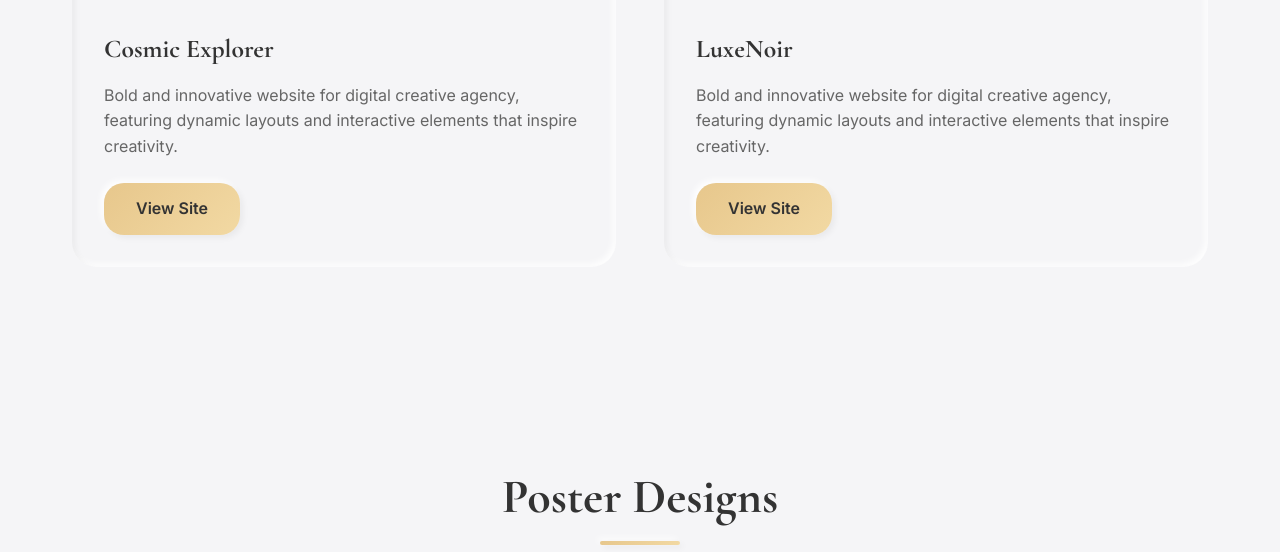
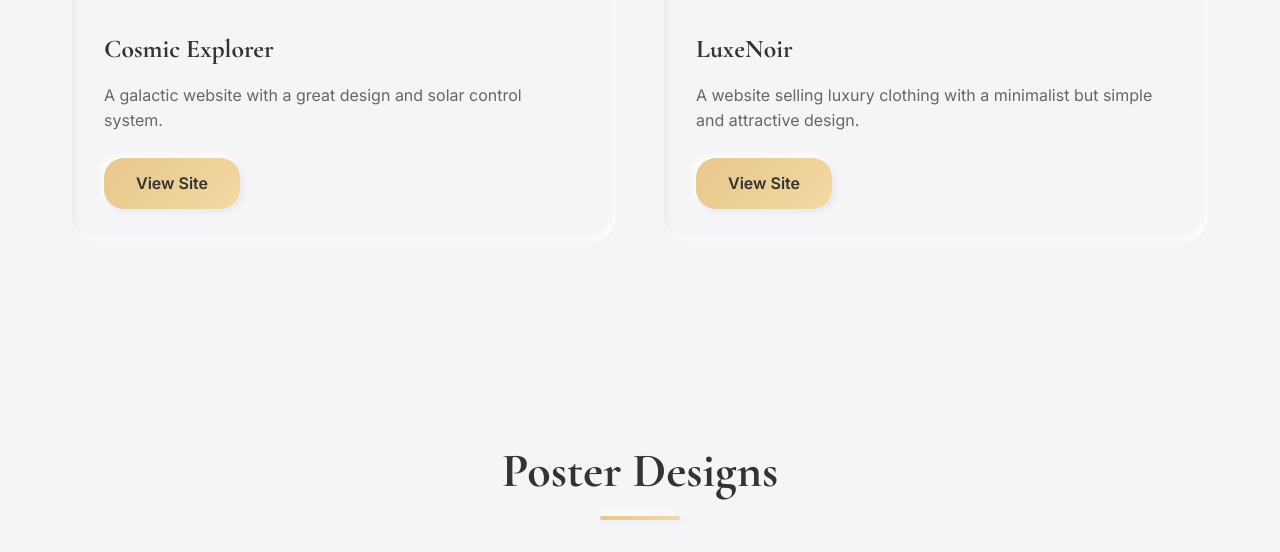
Before and after one commit to Yaser7860/meridix-portfolio, a plain HTML site: page index.html in a window 1280 px wide. Shown: the part 1772-2324 px from the top of the page. Drawn offline with nearby package versions, Linux system fonts and the light colour scheme.

Commit message:
Update index.html

```diff
--- a/index.html
+++ b/index.html
@@ -770,7 +770,7 @@
                 </div>
                 <div class="web-card-content">
                     <h3>Cosmic Explorer</h3>
-                    <p>Bold and innovative website for digital creative agency, featuring dynamic layouts and interactive elements that inspire creativity.</p>
+                    <p>A galactic website with a great design and solar control system.</p>
                     <a href="https://cosmic-explorer-p.netlify.app/" class="view-btn">View Site</a>
                 </div>
             </div>
@@ -780,7 +780,7 @@
                 </div>
                 <div class="web-card-content">
                     <h3>LuxeNoir</h3>
-                    <p>Bold and innovative website for digital creative agency, featuring dynamic layouts and interactive elements that inspire creativity.</p>
+                    <p>A website selling luxury clothing with a minimalist but simple and attractive design.</p>
                     <a href="https://luxenoir.netlify.app/" class="view-btn">View Site</a>
                 </div>
             </div>
```
